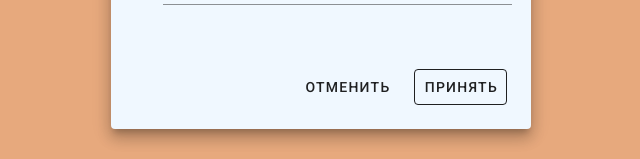
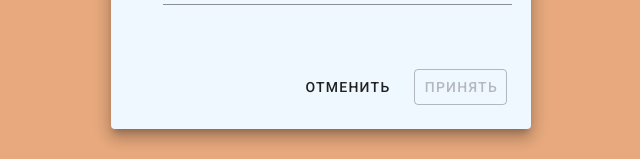
Before and after one commit to hardhill/memboost, a Nuxt app: page /login in a window 1280 px wide. Shown: the part 426-585 px from the top of the page, without its empty margins (319-959 px from the left). Built offline with nearby package versions, Linux system fonts and the light colour scheme.

Commit message:
validating form

```diff
--- a/pages/login.vue
+++ b/pages/login.vue
@@ -16,7 +16,7 @@
       <v-card-actions>
         <v-spacer />
         <v-btn text @click="cancelForm">Отменить</v-btn>
-        <v-btn outlined class="ma-4" @click="userlogin">Принять</v-btn>
+        <v-btn outlined class="ma-4" @click="userlogin" :disabled="btn_validator">Принять</v-btn>
       </v-card-actions>
     </v-card>
   </v-row>
@@ -41,6 +41,9 @@ export default {
       set(value){
         this.$store.dispatch('actsetusername',value)
       }
+    },
+    btn_validator(){
+      return !(this.$store.getters.GET_USERNAME.length>4)
     }
   },
   methods:{
```
Also changed, not shown: 1 other file (tests, documents, lock files or other folders).
